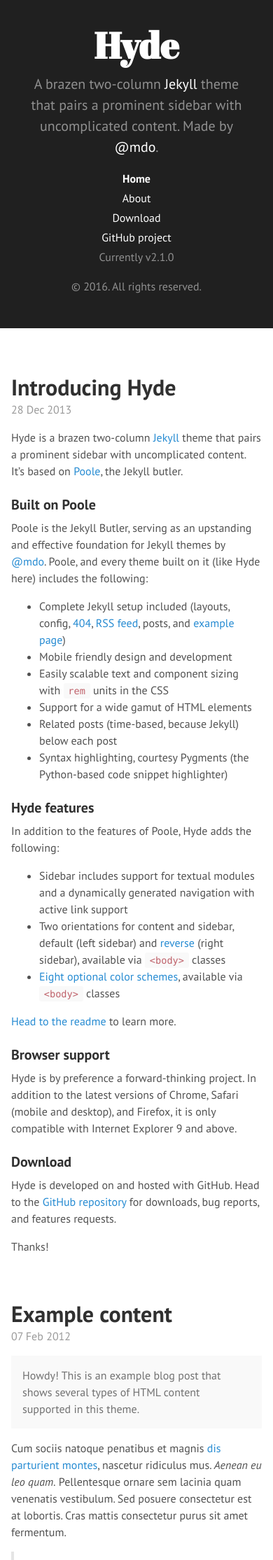
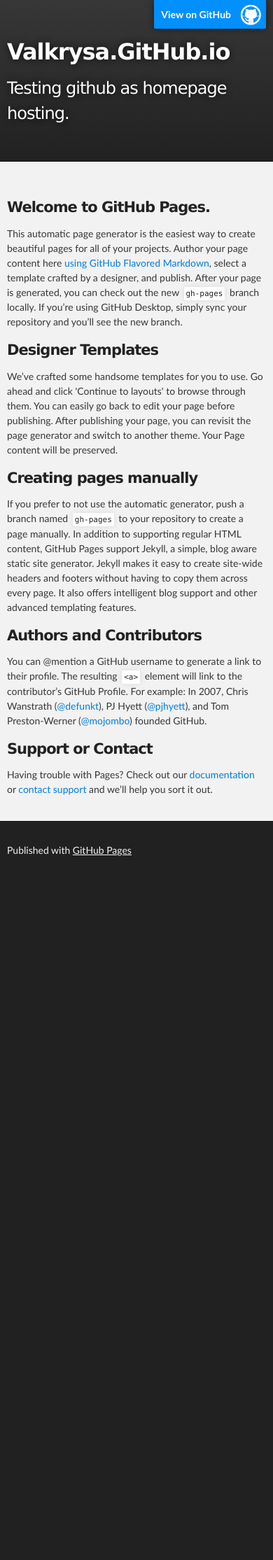
Before and after one commit to Valkrysa/valkrysa.github.io, a Jekyll site: the page index.html, which Jekyll copies as it is, in a window 390 px wide. Shown: the top 2229 px of the page at 70% size. Built offline with Jekyll 4.4.1, drawn with Linux system fonts in a browser that asks for light colours; Markdown is read by kramdown in place of the engine named in the settings; the list of posts is cut into pages by our own code; after the commit the page ends 1260 px from its top, so only the background shows below that; some of the changed text lies outside the part shown.

Commit message:
Replace master branch with page content via GitHub

```diff
--- a/index.html
+++ b/index.html
@@ -1,37 +1,67 @@
----
-layout: default
-title: Home
----
+<!DOCTYPE html>
+<html>
 
-<div class="posts">
-  {% for post in paginator.posts %}
-  <div class="post">
-    <h1 class="post-title">
-      <a href="{{ post.url }}">
-        {{ post.title }}
-      </a>
-    </h1>
+  <head>
+    <meta charset='utf-8'>
+    <meta http-equiv="X-UA-Compatible" content="chrome=1">
+    <meta name="description" content="Valkrysa.GitHub.io : Testing github as homepage hosting.">
 
-    <span class="post-date">{{ post.date | date_to_string }}</span>
+    <link rel="stylesheet" type="text/css" media="screen" href="stylesheets/stylesheet.css">
 
-    {{ post.content }}
-  </div>
-  {% endfor %}
-</div>
+    <title>Valkrysa.GitHub.io</title>
+  </head>
 
-<div class="pagination">
-  {% if paginator.next_page %}
-    <a class="pagination-item older" href="{{ site.baseurl }}page{{paginator.next_page}}">Older</a>
-  {% else %}
-    <span class="pagination-item older">Older</span>
-  {% endif %}
-  {% if paginator.previous_page %}
-    {% if paginator.page == 2 %}
-      <a class="pagination-item newer" href="{{ site.baseurl }}">Newer</a>
-    {% else %}
-      <a class="pagination-item newer" href="{{ site.baseurl }}page{{paginator.previous_page}}">Newer</a>
-    {% endif %}
-  {% else %}
-    <span class="pagination-item newer">Newer</span>
-  {% endif %}
-</div>
+  <body>
+
+    <!-- HEADER -->
+    <div id="header_wrap" class="outer">
+        <header class="inner">
+          <a id="forkme_banner" href="https://github.com/Valkrysa">View on GitHub</a>
+
+          <h1 id="project_title">Valkrysa.GitHub.io</h1>
+          <h2 id="project_tagline">Testing github as homepage hosting.</h2>
+
+        </header>
+    </div>
+
+    <!-- MAIN CONTENT -->
+    <div id="main_content_wrap" class="outer">
+      <section id="main_content" class="inner">
+        <h3>
+<a id="welcome-to-github-pages" class="anchor" href="#welcome-to-github-pages" aria-hidden="true"><span aria-hidden="true" class="octicon octicon-link"></span></a>Welcome to GitHub Pages.</h3>
+
+<p>This automatic page generator is the easiest way to create beautiful pages for all of your projects. Author your page content here <a href="https://guides.github.com/features/mastering-markdown/">using GitHub Flavored Markdown</a>, select a template crafted by a designer, and publish. After your page is generated, you can check out the new <code>gh-pages</code> branch locally. If you’re using GitHub Desktop, simply sync your repository and you’ll see the new branch.</p>
+
+<h3>
+<a id="designer-templates" class="anchor" href="#designer-templates" aria-hidden="true"><span aria-hidden="true" class="octicon octicon-link"></span></a>Designer Templates</h3>
+
+<p>We’ve crafted some handsome templates for you to use. Go ahead and click 'Continue to layouts' to browse through them. You can easily go back to edit your page before publishing. After publishing your page, you can revisit the page generator and switch to another theme. Your Page content will be preserved.</p>
+
+<h3>
+<a id="creating-pages-manually" class="anchor" href="#creating-pages-manually" aria-hidden="true"><span aria-hidden="true" class="octicon octicon-link"></span></a>Creating pages manually</h3>
+
+<p>If you prefer to not use the automatic generator, push a branch named <code>gh-pages</code> to your repository to create a page manually. In addition to supporting regular HTML content, GitHub Pages support Jekyll, a simple, blog aware static site generator. Jekyll makes it easy to create site-wide headers and footers without having to copy them across every page. It also offers intelligent blog support and other advanced templating features.</p>
+
+<h3>
+<a id="authors-and-contributors" class="anchor" href="#authors-and-contributors" aria-hidden="true"><span aria-hidden="true" class="octicon octicon-link"></span></a>Authors and Contributors</h3>
+
+<p>You can @mention a GitHub username to generate a link to their profile. The resulting <code>&lt;a&gt;</code> element will link to the contributor’s GitHub Profile. For example: In 2007, Chris Wanstrath (<a href="https://github.com/defunkt" class="user-mention">@defunkt</a>), PJ Hyett (<a href="https://github.com/pjhyett" class="user-mention">@pjhyett</a>), and Tom Preston-Werner (<a href="https://github.com/mojombo" class="user-mention">@mojombo</a>) founded GitHub.</p>
+
+<h3>
+<a id="support-or-contact" class="anchor" href="#support-or-contact" aria-hidden="true"><span aria-hidden="true" class="octicon octicon-link"></span></a>Support or Contact</h3>
+
+<p>Having trouble with Pages? Check out our <a href="https://help.github.com/pages">documentation</a> or <a href="https://github.com/contact">contact support</a> and we’ll help you sort it out.</p>
+      </section>
+    </div>
+
+    <!-- FOOTER  -->
+    <div id="footer_wrap" class="outer">
+      <footer class="inner">
+        <p>Published with <a href="https://pages.github.com">GitHub Pages</a></p>
+      </footer>
+    </div>
+
+
+
+  </body>
+</html>
--- /dev/null
+++ b/javascripts/main.js
@@ -0,0 +1 @@
+console.log('This would be the main JS file.');
--- /dev/null
+++ b/stylesheets/github-light.css
@@ -0,0 +1,123 @@
+/*
+The MIT License (MIT)
+
+Copyright (c) 2016 GitHub, Inc.
+
+Permission is hereby granted, free of charge, to any person obtaining a copy
+of this software and associated documentation files (the "Software"), to deal
+in the Software without restriction, including without limitation the rights
+to use, copy, modify, merge, publish, distribute, sublicense, and/or sell
+copies of the Software, and to permit persons to whom the Software is
+furnished to do so, subject to the following conditions:
+
+The above copyright notice and this permission notice shall be included in all
+copies or substantial portions of the Software.
+
+THE SOFTWARE IS PROVIDED "AS IS", WITHOUT WARRANTY OF ANY KIND, EXPRESS OR
+IMPLIED, INCLUDING BUT NOT LIMITED TO THE WARRANTIES OF MERCHANTABILITY,
+FITNESS FOR A PARTICULAR PURPOSE AND NONINFRINGEMENT. IN NO EVENT SHALL THE
+AUTHORS OR COPYRIGHT HOLDERS BE LIABLE FOR ANY CLAIM, DAMAGES OR OTHER
+LIABILITY, WHETHER IN AN ACTION OF CONTRACT, TORT OR OTHERWISE, ARISING FROM,
+OUT OF OR IN CONNECTION WITH THE SOFTWARE OR THE USE OR OTHER DEALINGS IN THE
+SOFTWARE.
+
+*/
+
+.pl-c /* comment */ {
+  color: #969896;
+}
+
+.pl-c1 /* constant, variable.other.constant, support, meta.property-name, support.constant, support.variable, meta.module-reference, markup.raw, meta.diff.header */,
+.pl-s .pl-v /* string variable */ {
+  color: #0086b3;
+}
+
+.pl-e /* entity */,
+.pl-en /* entity.name */ {
+  color: #795da3;
+}
+
+.pl-smi /* variable.parameter.function, storage.modifier.package, storage.modifier.import, storage.type.java, variable.other */,
+.pl-s .pl-s1 /* string source */ {
+  color: #333;
+}
+
+.pl-ent /* entity.name.tag */ {
+  color: #63a35c;
+}
+
+.pl-k /* keyword, storage, storage.type */ {
+  color: #a71d5d;
+}
+
+.pl-s /* string */,
+.pl-pds /* punctuation.definition.string, string.regexp.character-class */,
+.pl-s .pl-pse .pl-s1 /* string punctuation.section.embedded source */,
+.pl-sr /* string.regexp */,
+.pl-sr .pl-cce /* string.regexp constant.character.escape */,
+.pl-sr .pl-sre /* string.regexp source.ruby.embedded */,
+.pl-sr .pl-sra /* string.regexp string.regexp.arbitrary-repitition */ {
+  color: #183691;
+}
+
+.pl-v /* variable */ {
+  color: #ed6a43;
+}
+
+.pl-id /* invalid.deprecated */ {
+  color: #b52a1d;
+}
+
+.pl-ii /* invalid.illegal */ {
+  color: #f8f8f8;
+  background-color: #b52a1d;
+}
+
+.pl-sr .pl-cce /* string.regexp constant.character.escape */ {
+  font-weight: bold;
+  color: #63a35c;
+}
+
+.pl-ml /* markup.list */ {
+  color: #693a17;
+}
+
+.pl-mh /* markup.heading */,
+.pl-mh .pl-en /* markup.heading entity.name */,
+.pl-ms /* meta.separator */ {
+  font-weight: bold;
+  color: #1d3e81;
+}
+
+.pl-mq /* markup.quote */ {
+  color: #008080;
+}
+
+.pl-mi /* markup.italic */ {
+  font-style: italic;
+  color: #333;
+}
+
+.pl-mb /* markup.bold */ {
+  font-weight: bold;
+  color: #333;
+}
+
+.pl-md /* markup.deleted, meta.diff.header.from-file */ {
+  color: #bd2c00;
+  background-color: #ffecec;
+}
+
+.pl-mi1 /* markup.inserted, meta.diff.header.to-file */ {
+  color: #55a532;
+  background-color: #eaffea;
+}
+
+.pl-mdr /* meta.diff.range */ {
+  font-weight: bold;
+  color: #795da3;
+}
+
+.pl-mo /* meta.output */ {
+  color: #1d3e81;
+}
--- /dev/null
+++ b/stylesheets/stylesheet.css
@@ -0,0 +1,425 @@
+/*******************************************************************************
+Slate Theme for GitHub Pages
+by Jason Costello, @jsncostello
+*******************************************************************************/
+
+@import url(github-light.css);
+
+/*******************************************************************************
+MeyerWeb Reset
+*******************************************************************************/
+
+html, body, div, span, applet, object, iframe,
+h1, h2, h3, h4, h5, h6, p, blockquote, pre,
+a, abbr, acronym, address, big, cite, code,
+del, dfn, em, img, ins, kbd, q, s, samp,
+small, strike, strong, sub, sup, tt, var,
+b, u, i, center,
+dl, dt, dd, ol, ul, li,
+fieldset, form, label, legend,
+table, caption, tbody, tfoot, thead, tr, th, td,
+article, aside, canvas, details, embed,
+figure, figcaption, footer, header, hgroup,
+menu, nav, output, ruby, section, summary,
+time, mark, audio, video {
+  margin: 0;
+  padding: 0;
+  border: 0;
+  font: inherit;
+  vertical-align: baseline;
+}
+
+/* HTML5 display-role reset for older browsers */
+article, aside, details, figcaption, figure,
+footer, header, hgroup, menu, nav, section {
+  display: block;
+}
+
+ol, ul {
+  list-style: none;
+}
+
+table {
+  border-collapse: collapse;
+  border-spacing: 0;
+}
+
+/*******************************************************************************
+Theme Styles
+*******************************************************************************/
+
+body {
+  box-sizing: border-box;
+  color:#373737;
+  background: #212121;
+  font-size: 16px;
+  font-family: 'Myriad Pro', Calibri, Helvetica, Arial, sans-serif;
+  line-height: 1.5;
+  -webkit-font-smoothing: antialiased;
+}
+
+h1, h2, h3, h4, h5, h6 {
+  margin: 10px 0;
+  font-weight: 700;
+  color:#222222;
+  font-family: 'Lucida Grande', 'Calibri', Helvetica, Arial, sans-serif;
+  letter-spacing: -1px;
+}
+
+h1 {
+  font-size: 36px;
+  font-weight: 700;
+}
+
+h2 {
+  padding-bottom: 10px;
+  font-size: 32px;
+  background: url('../images/bg_hr.png') repeat-x bottom;
+}
+
+h3 {
+  font-size: 24px;
+}
+
+h4 {
+  font-size: 21px;
+}
+
+h5 {
+  font-size: 18px;
+}
+
+h6 {
+  font-size: 16px;
+}
+
+p {
+  margin: 10px 0 15px 0;
+}
+
+footer p {
+  color: #f2f2f2;
+}
+
+a {
+  text-decoration: none;
+  color: #007edf;
+  text-shadow: none;
+
+  transition: color 0.5s ease;
+  transition: text-shadow 0.5s ease;
+  -webkit-transition: color 0.5s ease;
+  -webkit-transition: text-shadow 0.5s ease;
+  -moz-transition: color 0.5s ease;
+  -moz-transition: text-shadow 0.5s ease;
+  -o-transition: color 0.5s ease;
+  -o-transition: text-shadow 0.5s ease;
+  -ms-transition: color 0.5s ease;
+  -ms-transition: text-shadow 0.5s ease;
+}
+
+a:hover, a:focus {text-decoration: underline;}
+
+footer a {
+  color: #F2F2F2;
+  text-decoration: underline;
+}
+
+em {
+  font-style: italic;
+}
+
+strong {
+  font-weight: bold;
+}
+
+img {
+  position: relative;
+  margin: 0 auto;
+  max-width: 739px;
+  padding: 5px;
+  margin: 10px 0 10px 0;
+  border: 1px solid #ebebeb;
+
+  box-shadow: 0 0 5px #ebebeb;
+  -webkit-box-shadow: 0 0 5px #ebebeb;
+  -moz-box-shadow: 0 0 5px #ebebeb;
+  -o-box-shadow: 0 0 5px #ebebeb;
+  -ms-box-shadow: 0 0 5px #ebebeb;
+}
+
+p img {
+  display: inline;
+  margin: 0;
+  padding: 0;
+  vertical-align: middle;
+  text-align: center;
+  border: none;
+}
+
+pre, code {
+  width: 100%;
+  color: #222;
+  background-color: #fff;
+
+  font-family: Monaco, "Bitstream Vera Sans Mono", "Lucida Console", Terminal, monospace;
+  font-size: 14px;
+
+  border-radius: 2px;
+  -moz-border-radius: 2px;
+  -webkit-border-radius: 2px;
+}
+
+pre {
+  width: 100%;
+  padding: 10px;
+  box-shadow: 0 0 10px rgba(0,0,0,.1);
+  overflow: auto;
+}
+
+code {
+  padding: 3px;
+  margin: 0 3px;
+  box-shadow: 0 0 10px rgba(0,0,0,.1);
+}
+
+pre code {
+  display: block;
+  box-shadow: none;
+}
+
+blockquote {
+  color: #666;
+  margin-bottom: 20px;
+  padding: 0 0 0 20px;
+  border-left: 3px solid #bbb;
+}
+
+
+ul, ol, dl {
+  margin-bottom: 15px
+}
+
+ul {
+  list-style-position: inside;
+  list-style: disc;
+  padding-left: 20px;
+}
+
+ol {
+  list-style-position: inside;
+  list-style: decimal;
+  padding-left: 20px;
+}
+
+dl dt {
+  font-weight: bold;
+}
+
+dl dd {
+  padding-left: 20px;
+  font-style: italic;
+}
+
+dl p {
+  padding-left: 20px;
+  font-style: italic;
+}
+
+hr {
+  height: 1px;
+  margin-bottom: 5px;
+  border: none;
+  background: url('../images/bg_hr.png') repeat-x center;
+}
+
+table {
+  border: 1px solid #373737;
+  margin-bottom: 20px;
+  text-align: left;
+ }
+
+th {
+  font-family: 'Lucida Grande', 'Helvetica Neue', Helvetica, Arial, sans-serif;
+  padding: 10px;
+  background: #373737;
+  color: #fff;
+ }
+
+td {
+  padding: 10px;
+  border: 1px solid #373737;
+ }
+
+form {
+  background: #f2f2f2;
+  padding: 20px;
+}
+
+/*******************************************************************************
+Full-Width Styles
+*******************************************************************************/
+
+.outer {
+  width: 100%;
+}
+
+.inner {
+  position: relative;
+  max-width: 640px;
+  padding: 20px 10px;
+  margin: 0 auto;
+}
+
+#forkme_banner {
+  display: block;
+  position: absolute;
+  top:0;
+  right: 10px;
+  z-index: 10;
+  padding: 10px 50px 10px 10px;
+  color: #fff;
+  background: url('../images/blacktocat.png') #0090ff no-repeat 95% 50%;
+  font-weight: 700;
+  box-shadow: 0 0 10px rgba(0,0,0,.5);
+  border-bottom-left-radius: 2px;
+  border-bottom-right-radius: 2px;
+}
+
+#header_wrap {
+  background: #212121;
+  background: -moz-linear-gradient(top, #373737, #212121);
+  background: -webkit-linear-gradient(top, #373737, #212121);
+  background: -ms-linear-gradient(top, #373737, #212121);
+  background: -o-linear-gradient(top, #373737, #212121);
+  background: linear-gradient(top, #373737, #212121);
+}
+
+#header_wrap .inner {
+  padding: 50px 10px 30px 10px;
+}
+
+#project_title {
+  margin: 0;
+  color: #fff;
+  font-size: 42px;
+  font-weight: 700;
+  text-shadow: #111 0px 0px 10px;
+}
+
+#project_tagline {
+  color: #fff;
+  font-size: 24px;
+  font-weight: 300;
+  background: none;
+  text-shadow: #111 0px 0px 10px;
+}
+
+#downloads {
+  position: absolute;
+  width: 210px;
+  z-index: 10;
+  bottom: -40px;
+  right: 0;
+  height: 70px;
+  background: url('../images/icon_download.png') no-repeat 0% 90%;
+}
+
+.zip_download_link {
+  display: block;
+  float: right;
+  width: 90px;
+  height:70px;
+  text-indent: -5000px;
+  overflow: hidden;
+  background: url(../images/sprite_download.png) no-repeat bottom left;
+}
+
+.tar_download_link {
+  display: block;
+  float: right;
+  width: 90px;
+  height:70px;
+  text-indent: -5000px;
+  overflow: hidden;
+  background: url(../images/sprite_download.png) no-repeat bottom right;
+  margin-left: 10px;
+}
+
+.zip_download_link:hover {
+  background: url(../images/sprite_download.png) no-repeat top left;
+}
+
+.tar_download_link:hover {
+  background: url(../images/sprite_download.png) no-repeat top right;
+}
+
+#main_content_wrap {
+  background: #f2f2f2;
+  border-top: 1px solid #111;
+  border-bottom: 1px solid #111;
+}
+
+#main_content {
+  padding-top: 40px;
+}
+
+#footer_wrap {
+  background: #212121;
+}
+
+
+
+/*******************************************************************************
+Small Device Styles
+*******************************************************************************/
+
+@media screen and (max-width: 480px) {
+  body {
+    font-size:14px;
+  }
+
+  #downloads {
+    display: none;
+  }
+
+  .inner {
+    min-width: 320px;
+    max-width: 480px;
+  }
+
+  #project_title {
+  font-size: 32px;
+  }
+
+  h1 {
+    font-size: 28px;
+  }
+
+  h2 {
+    font-size: 24px;
+  }
+
+  h3 {
+    font-size: 21px;
+  }
+
+  h4 {
+    font-size: 18px;
+  }
+
+  h5 {
+    font-size: 14px;
+  }
+
+  h6 {
+    font-size: 12px;
+  }
+
+  code, pre {
+    min-width: 320px;
+    max-width: 480px;
+    font-size: 11px;
+  }
+
+}
```
Also changed, not shown: params.json (added, +6 -0 lines), images/bg_hr.png (added), images/blacktocat.png (added), images/icon_download.png (added), images/sprite_download.png (added).
